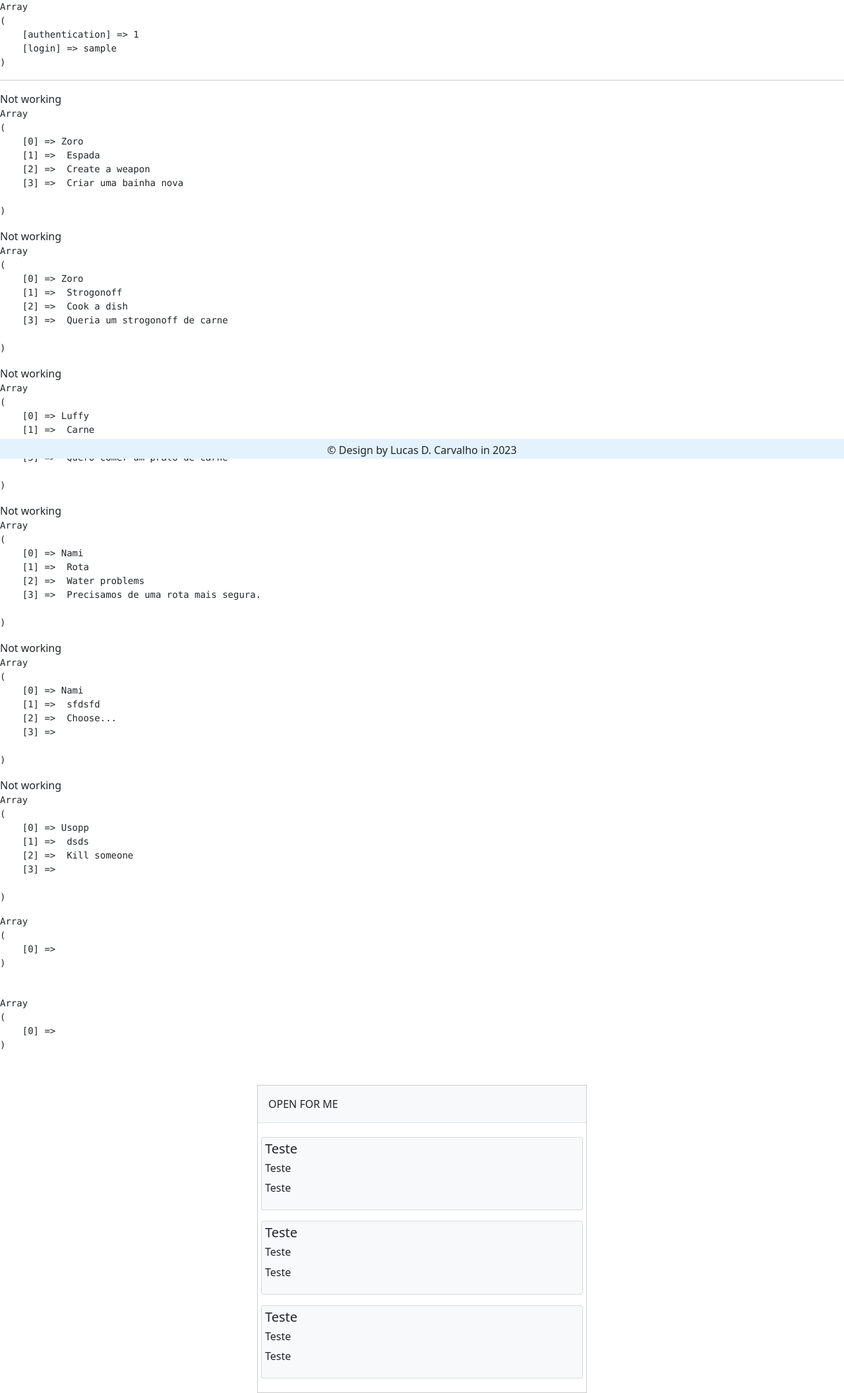
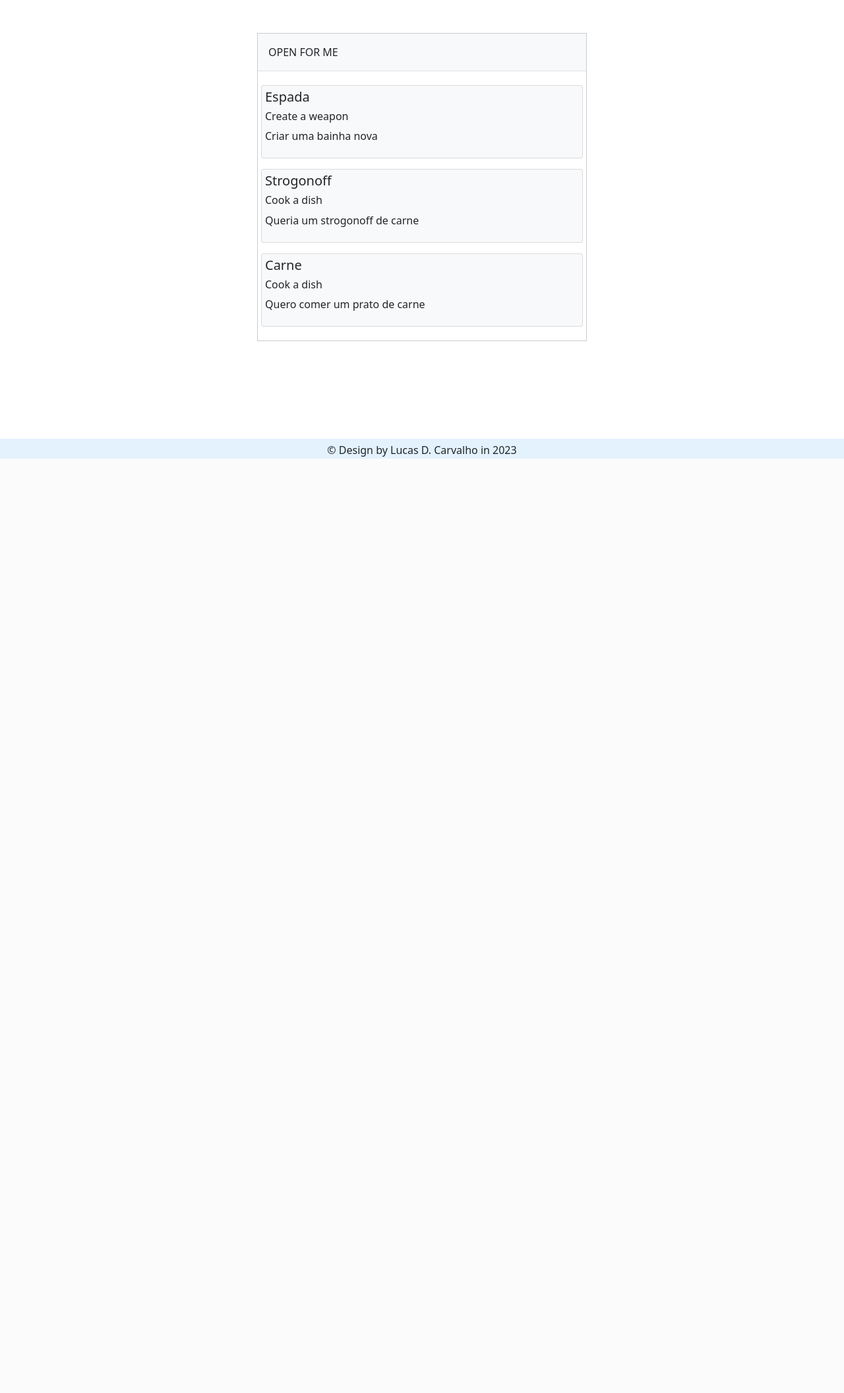
Before and after one commit to LucasCarvalho23/Mugiwara-no-Help-Desk, a PHP site: page /search-call.php in a window 1280 px wide. Shown: the part 105-2216 px from the top of the page at 66% size. After the commit the page ends 800 px from the top, so only its background shows below. Run offline with PHP 8.4, Linux system fonts and the light colour scheme; the visitor is signed in with stand-in values (Sample User, id 1).

Commit message:
Search call

```diff
--- a/file.txt
+++ b/file.txt
@@ -1,6 +1,3 @@
 Zoro # Espada # Create a weapon # Criar uma bainha nova
 Zoro # Strogonoff # Cook a dish # Queria um strogonoff de carne
 Luffy # Carne # Cook a dish # Quero comer um prato de carne
-Nami # Rota # Water problems # Precisamos de uma rota mais segura.
-Nami # sfdsfd # Choose... #
-Usopp # dsds # Kill someone #
--- a/search-call.php
+++ b/search-call.php
@@ -1,15 +1,14 @@
 <?php
-
     session_start();
     include 'navbar.php';
     include 'style.php';
     include 'footer.php';
-
+/*
     echo ("<pre>");
     print_r ($_SESSION);
     echo ("</pre>");
     echo ("<hr>");
-
+*/
     $called = array();
     $file = fopen("file.txt","r");
 
@@ -19,27 +18,6 @@
     }
 
     fclose($file);
-
-    foreach($called as $calls) {
-
-        $calledBreak = explode("#", $calls);
-
-        if (!$calledBreak[0] == $_SESSION['login']) {
-            echo ("<pre>");
-            print_r ($calledBreak);
-            echo ("</pre>");
-            echo ("<br>");
-        } else {
-            echo ('Not working');
-            echo ("<br>");
-        }
-
-        echo ("<pre>");
-        print_r ($calledBreak);
-        echo ("</pre>");
-
-    }
-
 ?>
 
 <!DOCTYPE html>
@@ -60,21 +38,26 @@
             </div>
 
             <div class = "card-class">
-                <div class="card mb-3 bg-light mt-3 card-class">
-                    <h5>Teste</h5>
-                    <h6>Teste</h6>
-                    <p>Teste</p>
-                </div>
-                <div class="card mb-3 bg-light card-class">
-                    <h5>Teste</h5>
-                    <h6>Teste</h6>
-                    <p>Teste</p>
-                </div>
-                <div class="card mb-3 bg-light card-class">
-                    <h5>Teste</h5>
-                    <h6>Teste</h6>
-                    <p>Teste</p>
-                </div>
+
+                <?php
+
+                foreach($called as $calls) {
+
+                    $calledBreak = explode("#", $calls);
+
+                    if (count($calledBreak) < 2) {
+                        continue;
+                    }
+                ?>
+
+                    <div class="card mb-3 bg-light mt-3 card-class">
+                        <h5><?php print_r ($calledBreak[1]); ?></h5>
+                        <h6><?php print_r ($calledBreak[2]); ?></h6>
+                        <p><?php print_r ($calledBreak[3]); ?></p>
+                    </div>
+
+                <?php }?>
+
             </div>
 
         </div>
```
